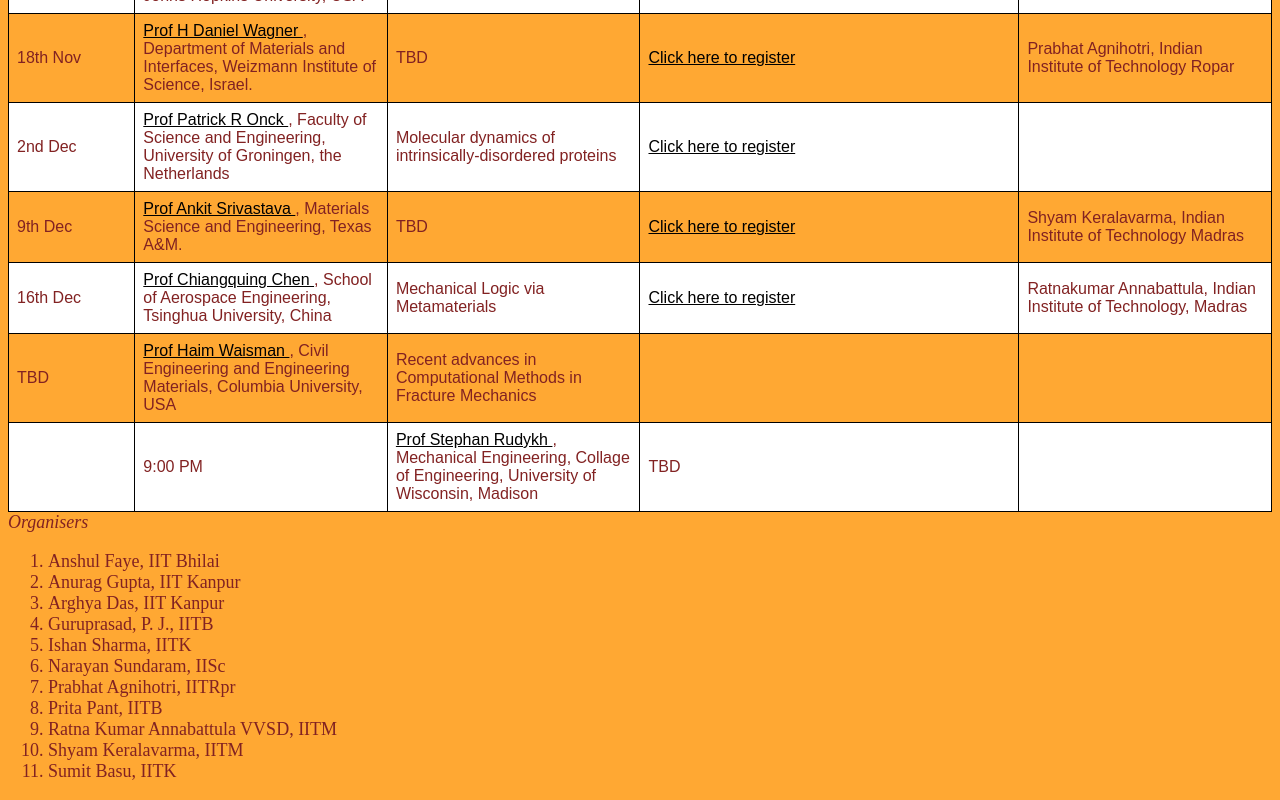
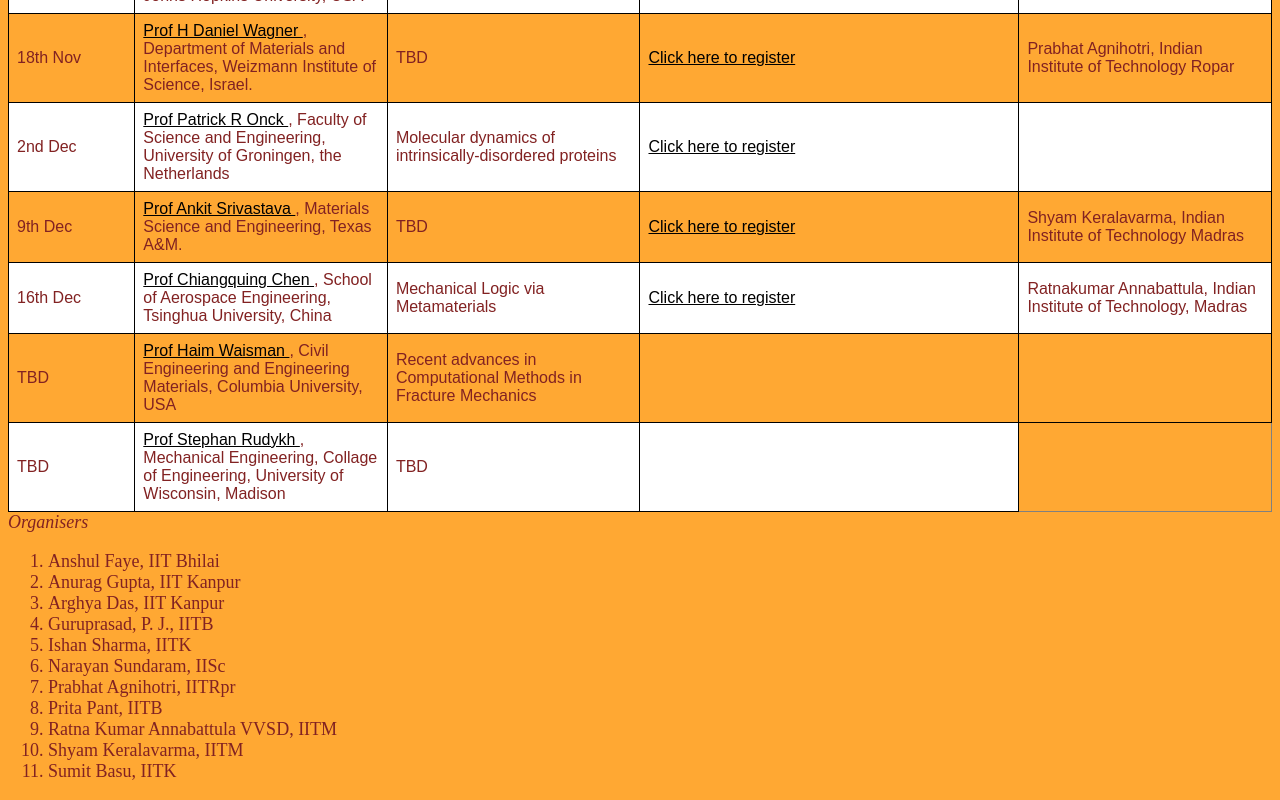
Before and after one commit to anshulfy/MOM_webseries, a plain HTML site: page index.html in a window 1280 px wide. Shown: the part 1176-1976 px from the top of the page. Drawn offline with Linux system fonts and the light colour scheme.

Commit message:
Update index.html

```diff
--- a/index.html
+++ b/index.html
@@ -230,7 +230,7 @@ Civil Engineering and Engineering Materials, Columbia University, USA
 <td> </td>
 </tr>
 <tr>
-<td>  </td> <td> 9:00 PM </td>
+<td> TBD  </td>
 <td>
 <a href="https://directory.engr.wisc.edu/me/Faculty/Rudykh_Stephan/" target="_blank"> Prof Stephan Rudykh </a>,
 Mechanical Engineering, Collage of Engineering, University of Wisconsin, Madison</td>
```
